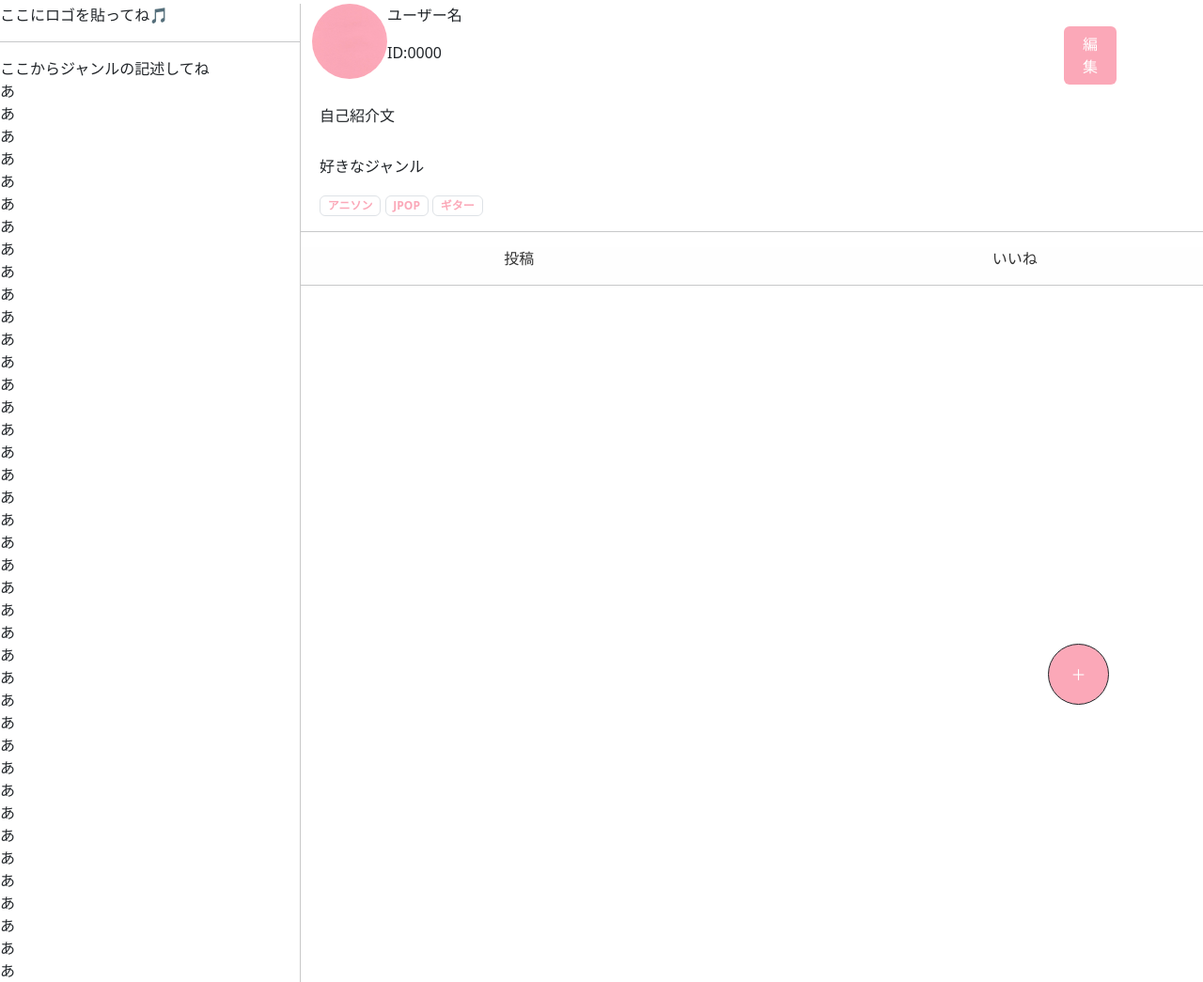
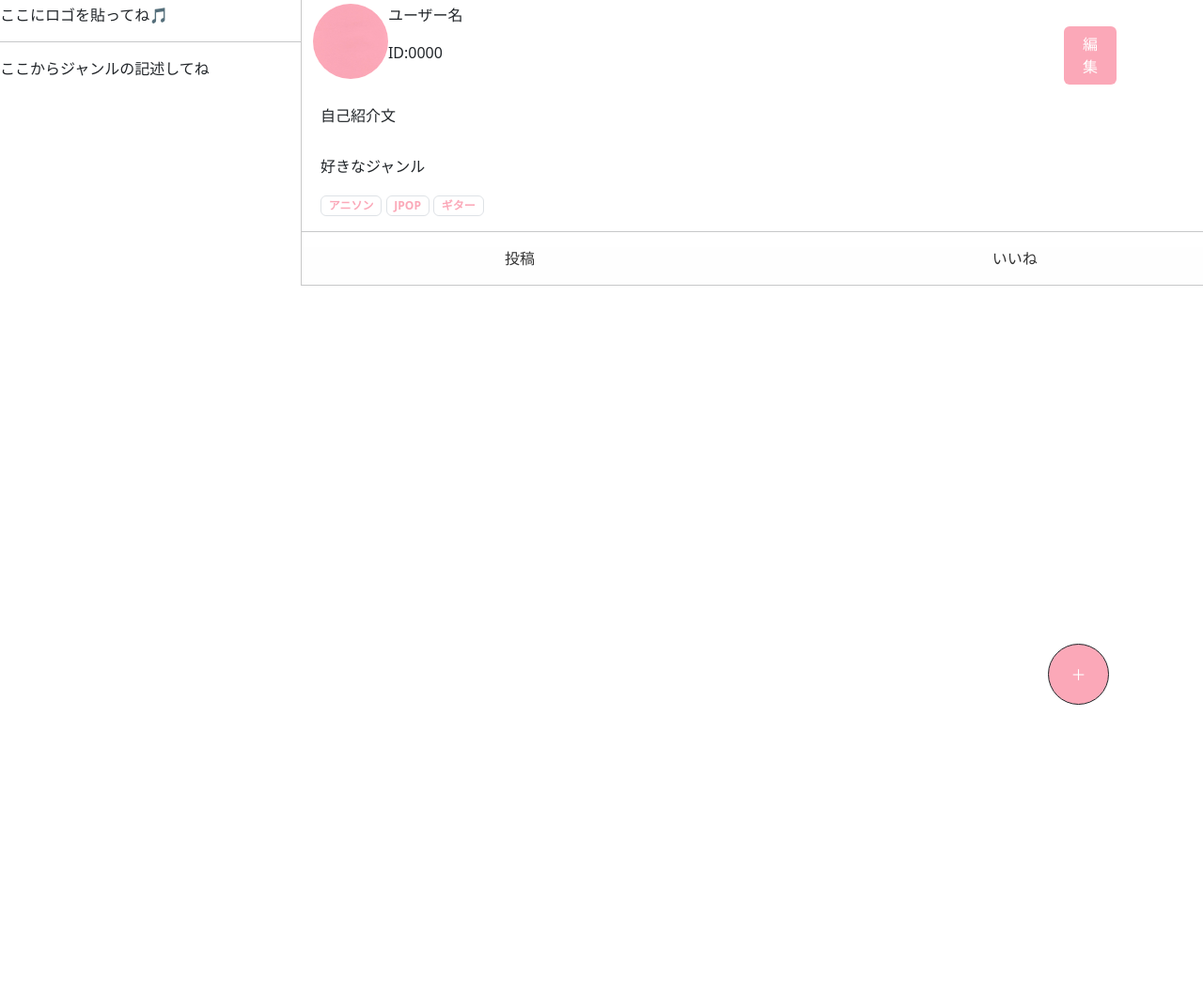
Before and after one commit to ymnrio/2023Dev3Early, a PHP site: the page made by 04フロントエンド/05_プロフィール画面.html in a window 1280 px wide. Shown: the whole page at 94% size. After the commit the page ends 750 px from the top, so only its background shows below. Run offline with PHP 8.4, Linux system fonts and the light colour scheme.

Commit message:
更新
今度こそ完成

```diff
--- a/04フロントエンド/05_プロフィール画面.html
+++ b/04フロントエンド/05_プロフィール画面.html
@@ -14,144 +14,22 @@
 
 </head>
 <body>
-<!--   <div class="container-fluid">
-        <div class="row">
-        <div class="col-md-3"><br>
-            <p>ここにロゴを貼ってね🎵</p>
-            <hr>
-          </div>
-
-        <div class="col-md-1"><br>
-          <img class="image_middle" src="img/pink.png"></div>
-
-        <div class="col-md-7"><br>
-            <p>ユーザー名</p>
-            <p>ID:0000</p>
-
-        </div>
-
-        <div class="col-md-1"><br>
-            <br><button type="button"class="btn container-fluid color_white_yamani"
-                        style="background-color:#FBA8B8;">編集</button>
-        </div>
-
-    </div>
-
-
-    <div class="row">
-        <div class="col-md-3">
-          <div class="yoko_ys">
-
-          </div>
-        </div>
-        <div class="col-md-9"><br>
-            <h6>自己紹介文</h6><br>
-
-            <p>好きなジャンル</p>
-            <span class="border border-#FBA8B8 badge text-bg-white color_yamani">アニソン</span>
-            <span class="border border-#FBA8B8 badge text-bg-white color_yamani">JPOP</span>
-            <span class="border border-#FBA8B8 badge text-bg-white color_yamani">ギター</span>
-
-
-
-           <hr>
-        </div>
-    </div>
-    <div class="row">
-
-      <div class="col-md-3"></div>
-            <div class="wrapper">
-              <div class="ul_ys">
-                <ul class="tab">
-
-                <div class="col-md-4">
-                    <div class="middll_yamani">
-
-                  <li><a style="color:#333;text-decoration: none;" href="#lunch">投稿</a></li>
-                  </div>
-
-                </div>
-                <div class="col-md-1"></div>
-                <div class="col-md-4">
-                  <div class="middll_yamani">
-                  <li><a style="color:#333;text-decoration: none;" href="#drink">いいね</a></li>
-                  </div>
-                  </div>
-
-                </ul>
-                </div>
-    </div>
-    </div>
-
-    <div class="row">
-
-      <div class="col-md-3"></div>
-      <div class="col-md-9">
-        <div calss="pan_ys">
-
-                <hr class="margin_minus_yamani">
-                  <div id="lunch" class="area">
-
-                <!--   <div style="border: #ff69b4 solid 1px; font-size: 100%; padding: 15px;">〜本文はこちら〜</div>   -->
-
-
-                <!--ここからtweetの枠線の設定
-
-                <div class="waku_ys">
-
-              <!--  <div class="haikei_yp">
-
-                <p><img class="image_middle" src="img/pink.png"> やまママにし<br><br>
-                  ギター楽しい<br>
-                  ギター楽しい<br>
-                  ギター楽しい<br>
-                  </p>
-
-                  <p><img class="image_middle" src="img/pink.png"> やまママにし<br><br>
-                    開発楽しい<br>
-                    徹夜楽しい<br>
-                    5月2日(火)5:12←イマココ<br>
-                    </p>
-                  </div>
-
-
-              </div>
-
-                 <!--/area</div>
-
-
-                  <div id="drink" class="area">
-                    <h2>ドリンク</h2>
-                    <ul>
-                      <li>ウーロン茶</li>
-                      <li>オレンジジュース</li>
-                      <li>ジンジャーエール</li>
-                    </ul>
-                  <!--/area</div>
-
-
-              <!--wrapper</div>
-              </div>
- </div>
--->
-
  <div class="container-fluid">
 
   <div class="row magin-10_ys">
 
   <div class="col-md-3 col-lg-3 start_0_ys"><br>
 
-    <div class="yoko_ys">
+    <!--<div class="yoko_ys">-->
       <p>ここにロゴを貼ってね🎵</p>
       <hr >
     ここからジャンルの記述してね<br>
-      あ<br>あ<br>あ<br>あ<br>あ<br>あ<br>あ<br>あ<br>あ<br>あ<br>あ<br>あ<br>あ<br>あ<br>あ<br>あ<br>あ<br>あ<br>あ<br>あ<br>あ<br>あ<br>あ<br>あ<br>あ<br>あ<br>あ<br>あ<br>あ<br>あ<br>あ<br>あ<br>あ<br>あ<br>あ<br>あ<br>あ<br>あ<br>あ<br>あ<br>
-    </div>
+      <!--</div>-->
 
     </div>
     <div class="col-md-9 col-lg-9">
 
-      <div class="row">
+      <div class="row yoko_ys">
 
   <div class="col-md-1"><br>
     <img class="image_middle" src="img/pink.png"></div>
@@ -172,7 +50,7 @@
 
 
 
-<div class="row">
+<div class="row yoko_ys">
 
   <div class="col-md-12 start_0_ys"><br>
     <div class="padding20_ys">
@@ -187,7 +65,7 @@
      <hr>
   </div>
 </div>
-<div class="row">
+<div class="row yoko_ys">
 
       <div class="wrapper">
         <div class="ul_ys">
@@ -196,14 +74,14 @@
           <div class="col-md-5">
               <div class="middll_yamani">
 
-            <li><a style="color:#333;text-decoration: none;" href="#lunch">投稿</a></li>
+            <li><a style="color:#333;text-decoration: none;" href="#toukou">投稿</a></li>
             </div>
 
           </div>
           <div class="col-md-2"></div>
           <div class="col-md-5">
             <div class="middll_yamani">
-            <li><a style="color:#333;text-decoration: none;" href="#drink">いいね</a></li>
+            <li><a style="color:#333;text-decoration: none;" href="#iine">いいね</a></li>
             </div>
             </div>
 
@@ -212,13 +90,13 @@
 </div>
 </div>
 
-<div class="row">
+<div class="row yoko_ys">
 
 <div class="col-md-12 start_0_ys ">
 
   <hr class="start_0_ys">
 
-            <div id="lunch" class="area">
+            <div id="toukou" class="area">
 
           <!--ここからtweetの枠線の設定-->
           <div class="waku_ys">
@@ -241,7 +119,7 @@
             </div>
            <!--↑投稿--></div>
 
-            <div id="drink" class="area">
+            <div id="iine" class="area">
               <div class="waku_ys">
 
                 <div class="haikei_yp">
--- a/04フロントエンド/css/yamanishi.css
+++ b/04フロントエンド/css/yamanishi.css
@@ -127,7 +127,7 @@ border-width:3px;
 }
 
 .yoko_ys {
-  border-right:1px solid #c8c8c8;
+  border-left:1px solid #c8c8c8;
   padding: 0px;
   }
 
```
